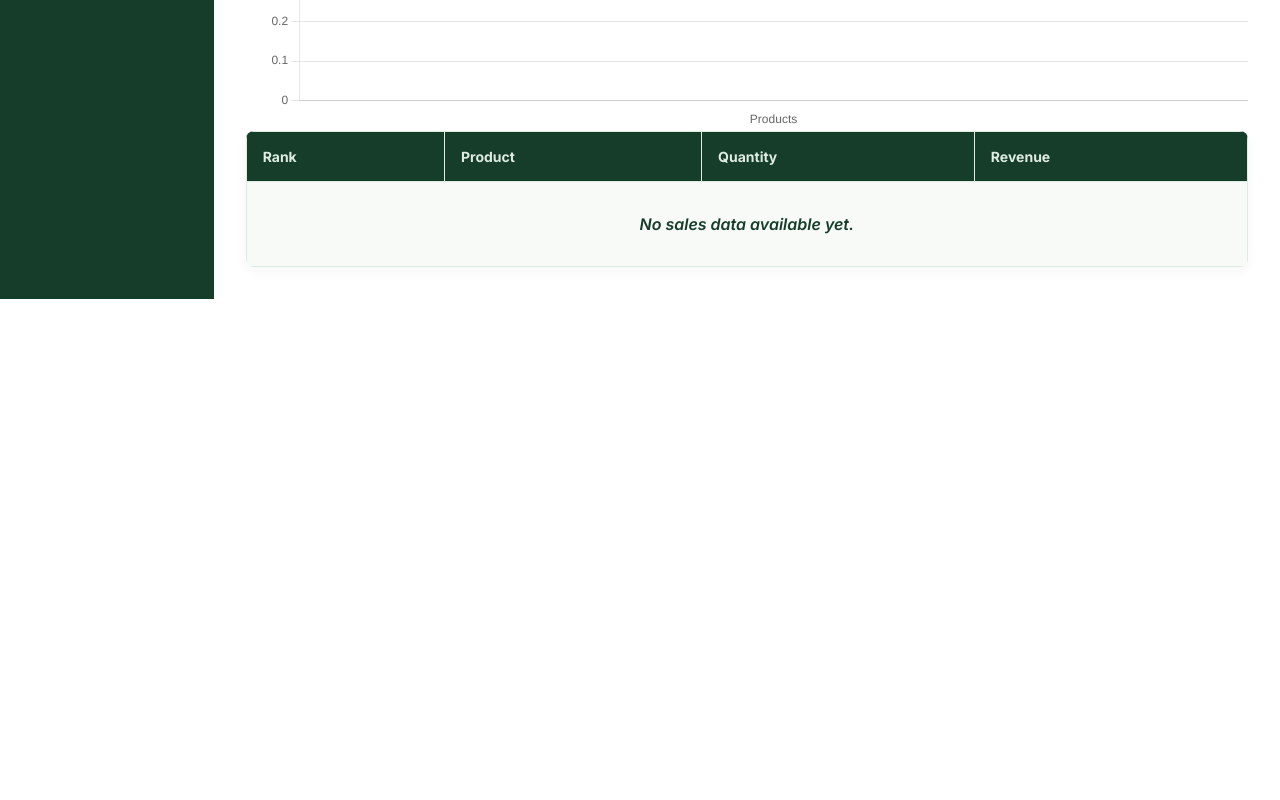
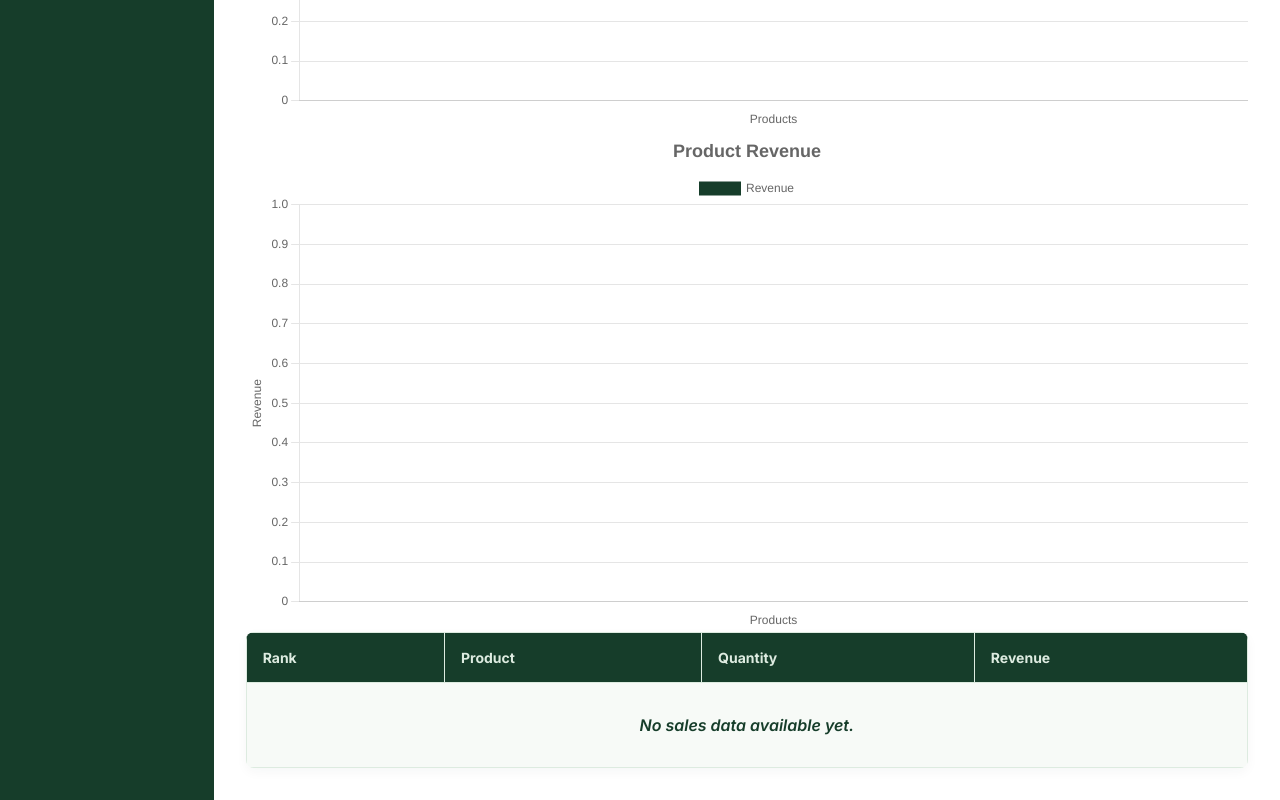
Before and after one commit to ALGGlodo/SariTracker, a website: page reports.html in a window 1280 px wide. Shown: the part 1213-2013 px from the top of the page. Before the commit the page ends 1512 px from the top, so only its background shows below. Drawn offline with nearby package versions, Linux system fonts and the light colour scheme.

Commit message:
Added revenue charts

```diff
--- a/js/reports.js
+++ b/js/reports.js
@@ -129,6 +129,7 @@ bestSellingProducts.forEach((product,index) => {
 }
 
 const bestSellingCanvas = document.getElementById("bestSellingChart");
+const productRevenueCanvas = document.getElementById("productRevenueChart");
 
 new Chart(bestSellingCanvas, {
   type: "bar",
@@ -173,3 +174,60 @@ new Chart(bestSellingCanvas, {
     }
   }
 });
+
+new Chart(productRevenueCanvas, {
+  type: "bar",
+  data:{
+    labels: bestSellingProducts.map(product => product[0]),
+    datasets: [{
+      label: "Revenue",
+      data: bestSellingProducts.map(product => product[1].totalRevenue),
+      backgroundColor: "#163D2A",
+      borderColor: "#163D2A",
+      borderWidth: 2,
+      categoryPercentage: 0.8,
+      barPercentage: 0.8,
+      borderRadius: 5
+    }]
+  },
+  options:{
+    responsive: true,
+    plugins: {
+      title:{
+        display: true,
+        text: "Product Revenue",
+        font: {
+          size: 18
+        }
+      },
+      tooltip:{
+        callbacks:{
+          label: function(context){
+            let value = context.raw;
+            return "Revenue: ₱" + value.toFixed(2);
+          }
+        }
+      }
+    },
+    scales:{
+      x: {
+        title: {
+          display: true,
+          text: "Products"
+        }
+      },
+      y: {
+        beginAtZero: true,
+        title: {
+          display: true,
+          text: "Revenue"
+        },
+        ticks:{
+          callbacks: function(value){
+            return "₱" + value;
+          }
+        }
+      }
+    }
+  }
+});
--- a/reports.html
+++ b/reports.html
@@ -118,6 +118,9 @@
           <div class="chart-container">
               <canvas id="bestSellingChart"></canvas>
           </div>
+          <div class="chart-container">
+              <canvas id="productRevenueChart"></canvas>
+          </div>
 
           <div class="table-container">
             <table class="best-selling-table">
```
